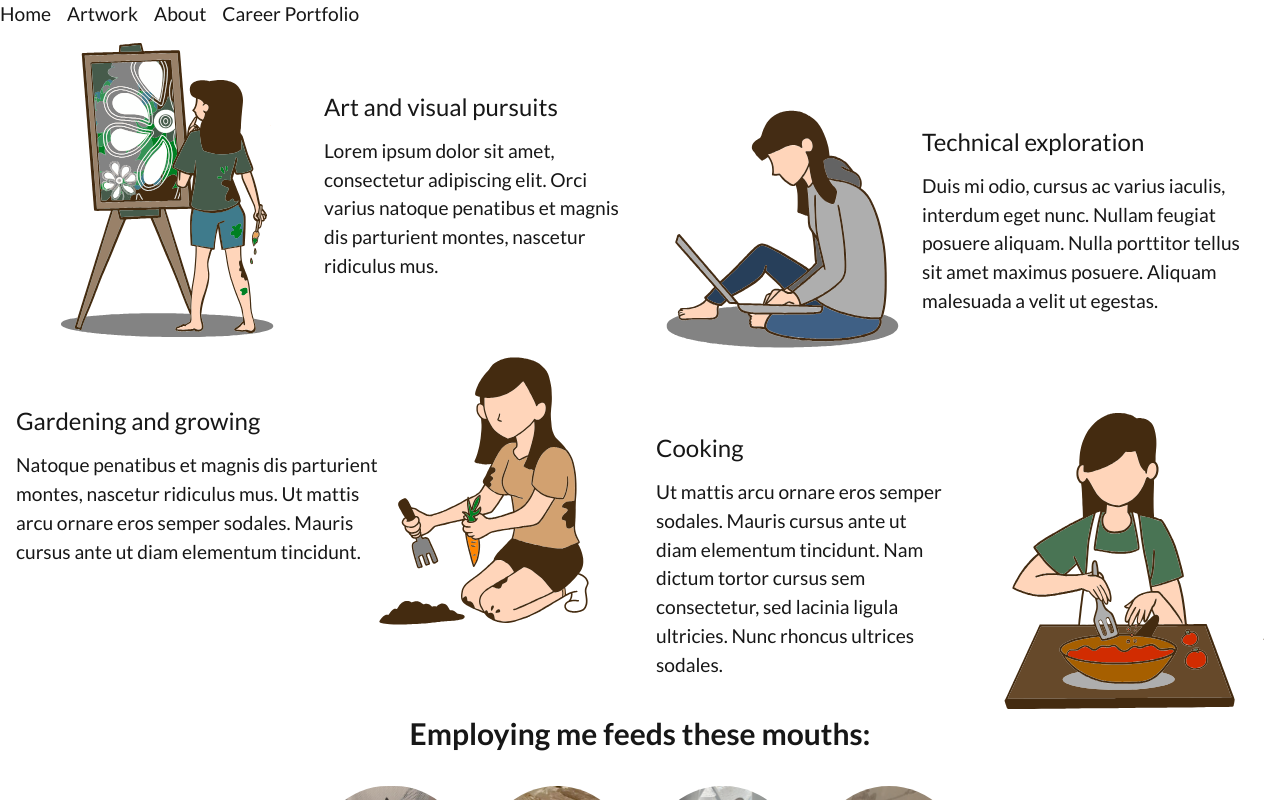
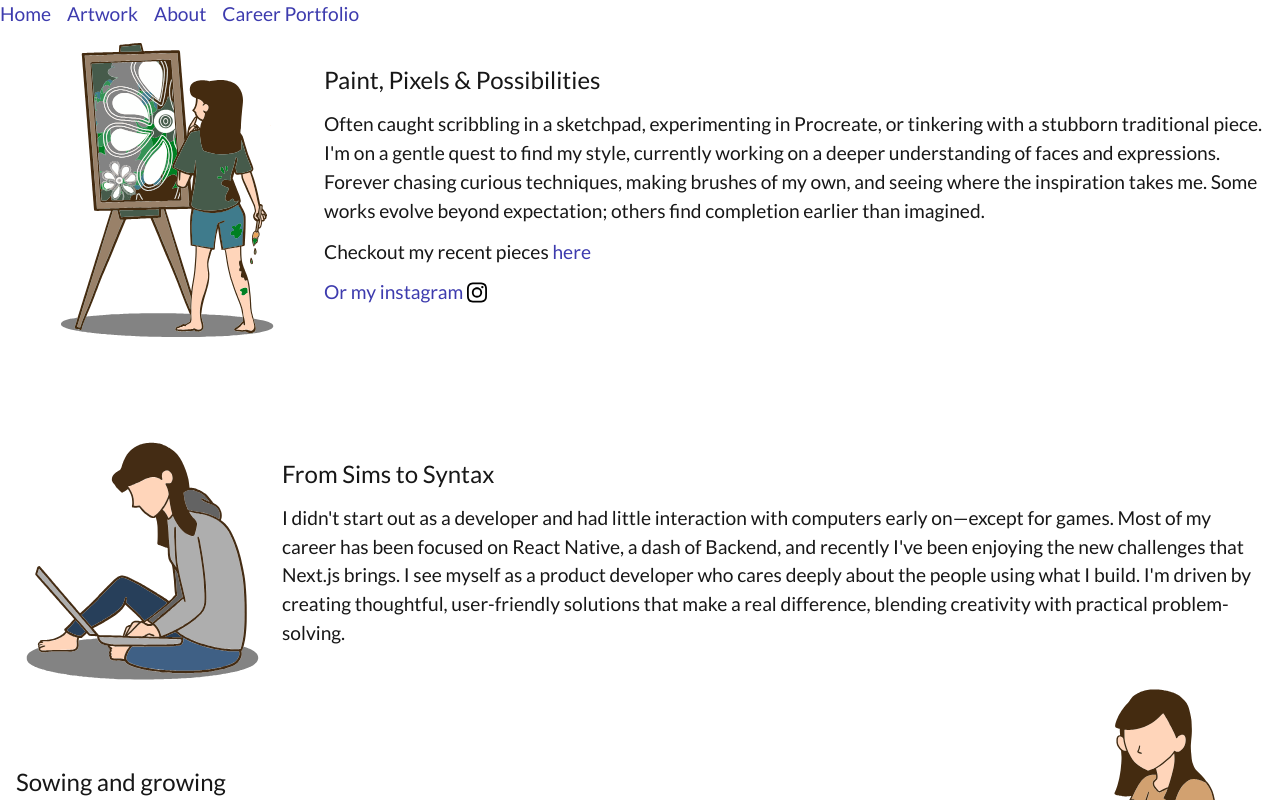
Before and after one commit to ShinyVerse/personal-site-creative, a Next.js app: page /about in a window 1280 px wide. Shown: the top 800 px of the page. Built offline with nearby package versions, Linux system fonts and the light colour scheme.

Commit message:
changes to about and more svgs

```diff
--- a/src/app/about/page.tsx
+++ b/src/app/about/page.tsx
@@ -1,11 +1,12 @@
 import { Metadata } from "next";
+import { tv } from "tailwind-variants";
 import Image from "next/image";
-import { tv } from "tailwind-variants";
+import Link from "next/link";
 
 const aboutPageStyles = tv({
   slots: {
     root: "grid px-2 sm:px-4 max-w-8xl mx-auto",
-    leftSection: "grid gap-8 lg:grid-cols-2 items-start",
+    leftSection: "grid gap-8 lg:grid-cols-1 items-start",
     leftSectionInner: "flex flex-col lg:flex-row gap-2 items-center",
     rightSection:
       "flex flex-col lg:flex-row gap-4 items-center mt-0 lg:mt-[60px]",
@@ -47,49 +48,79 @@ export default function AboutPage() {
             height={300}
           />
           <div>
-            <h3>Art and visual pursuits</h3>
+            <h3>Paint, Pixels & Possibilities</h3>
             <p>
-              Lorem ipsum dolor sit amet, consectetur adipiscing elit. Orci
-              varius natoque penatibus et magnis dis parturient montes, nascetur
-              ridiculus mus.
+              Often caught scribbling in a sketchpad, experimenting in
+              Procreate, or tinkering with a stubborn traditional piece.
+              I&apos;m on a gentle quest to find my style, currently working on
+              a deeper understanding of faces and expressions. Forever chasing
+              curious techniques, making brushes of my own, and seeing where the
+              inspiration takes me. Some works evolve beyond expectation; others
+              find completion earlier than imagined.
             </p>
+            <p>
+              Checkout my recent pieces <Link href="/artwork">here</Link>
+            </p>
+
+            <Link
+              rel="noopener noreferrer nofollow"
+              target="_blank"
+              href="https://www.instagram.com/supershinyverse/"
+              className="flex flex-row flex-nowrap"
+            >
+              Or my instagram
+              <Image
+                className="ml-1"
+                src="/instagram.svg"
+                alt="Instagram icon"
+                width={20}
+                height={20}
+              />
+            </Link>
           </div>
         </div>
 
         <div className={styles.rightSection()}>
-          <div className="lg:order-last">
-            <h3>Technical exploration</h3>
-            <p>
-              Duis mi odio, cursus ac varius iaculis, interdum eget nunc. Nullam
-              feugiat posuere aliquam. Nulla porttitor tellus sit amet maximus
-              posuere. Aliquam malesuada a velit ut egestas.
-            </p>
-          </div>
           <Image
             src="/coding.svg"
             alt="An illustration of a girl coding"
             width={250}
             height={250}
           />
+          <div>
+            <h3>From Sims to Syntax</h3>
+            <p>
+              I didn&apos;t start out as a developer and had little interaction
+              with computers early on—except for games. Most of my career has
+              been focused on React Native, a dash of Backend, and recently
+              I&apos;ve been enjoying the new challenges that Next.js brings. I
+              see myself as a product developer who cares deeply about the
+              people using what I build. I&apos;m driven by creating thoughtful,
+              user-friendly solutions that make a real difference, blending
+              creativity with practical problem-solving.
+            </p>
+          </div>
         </div>
       </section>
 
       <section className={styles.leftSection()}>
         <div className={styles.leftSectionInner()}>
-          <div className="mr-[-60px]">
-            <h3>Gardening and growing</h3>
-            <p>
-              Natoque penatibus et magnis dis parturient montes, nascetur
-              ridiculus mus. Ut mattis arcu ornare eros semper sodales. Mauris
-              cursus ante ut diam elementum tincidunt.
-            </p>
-          </div>
           <Image
             src="/gardening.svg"
             alt="An illustration of a girl gardening"
             width={280}
             height={280}
+            className="lg:order-last"
           />
+          <div className="mr-[-60px]">
+            <h3>Sowing and growing</h3>
+            <p>
+              Tending my garden with care, growing food for the table and
+              flowers for the soul. Organically keeping pests at bay by making
+              use of lure and companion plants. Some of my favorites to grow are
+              potatoes, beans, corn, snapdragons, and sage.
+            </p>
+          </div>
         </div>
 
         <div className={styles.rightSection()}>
@@ -101,12 +132,13 @@ export default function AboutPage() {
             className="lg:order-last"
           />
           <div>
-            <h3>Cooking</h3>
+            <h3>A Butter-Spattered Feeder</h3>
             <p>
-              Ut mattis arcu ornare eros semper sodales. Mauris cursus ante ut
-              diam elementum tincidunt. Nam dictum tortor cursus sem
-              consectetur, sed lacinia ligula ultricies. Nunc rhoncus ultrices
-              sodales.
+              A passionate feeder who explores global cuisines with curiosity
+              and glee. Restaurants spark inspiration, guiding playful
+              recreations and original dishes at home. From hand-pulled noodles
+              to decorated cakes, what lands on the table depends entirely on
+              the weather, what the cupboards hold—and the whim.
             </p>
           </div>
         </div>
--- a/src/app/globals.css
+++ b/src/app/globals.css
@@ -9,6 +9,7 @@
   --muted: #f4f4f4;
   --dark: #0a0a0a;
   --light: #ededed;
+  --link: #3d3bae;
   --grey: #c2c2c2;
   --font-lato: "Lato", sans-serif;
 }
@@ -25,6 +26,7 @@ link: "", */
   --color-dark: var(--dark);
   --color-light: var(--light);
   --color-grey: var(--grey);
+  --color-link: var(--link);
   --font-family-lato: var(--font-lato);
 }
 
@@ -74,8 +76,12 @@ li {
   margin-bottom: 0.75rem;
 }
 
-p {
+p,
+a {
   font-size: 1.2rem;
   font-weight: 200;
   margin-bottom: 0.75rem;
 }
+a {
+  color: var(--link);
+}
--- a/src/app/page.tsx
+++ b/src/app/page.tsx
@@ -1,6 +1,53 @@
-export default async function HomePage() {
+import { z } from "zod";
+
+export const CatSchema = z.object({
+  breed: z.string(),
+  country: z.string(),
+  origin: z.string(),
+  coat: z.string(),
+  pattern: z.string(),
+});
+
+// type CatType = z.infer<typeof CatSchema>;
+
+export const BreedCollectionSchema = z.array(CatSchema);
+
+interface PageProps {
+  searchParams: { page?: string };
+}
+
+export default async function HomePage({ searchParams }: PageProps) {
+  const params = await searchParams;
+  const page = params.page ?? "1";
+
+  const res = await fetch(`https://catfact.ninja/breeds?page=${page}`, {
+    next: { revalidate: 60 },
+  });
+
+  if (!res.ok) {
+    const text = await res.text();
+    throw new Error(`API error: ${res.status} - ${text}`);
+  }
+
+  const data = await res.json();
+
+  // Validate with Zod
+  const cats = BreedCollectionSchema.parse(data.data);
+
+  const currentPage = Number(page);
+
   return (
     <main>
+      {cats.map((kitty) => (
+        <li key={kitty.breed}>
+          {kitty.breed} — {kitty.origin}
+        </li>
+      ))}
+      <nav>
+        {currentPage > 1 && <a href={`?page=${currentPage - 1}`}>Previous</a>}
+        {/* Add Next button conditionally if needed */}
+        <a href={`?page=${currentPage + 1}`}>Next</a>
+      </nav>
       <h1>Welcome to My Personal Site</h1>
       <h2>Todo list</h2>
       <ol className="list-inside list-decimal text-sm/6 text-center sm:text-left font-[family-name:var(--font-geist-mono)]">
```
Also changed, not shown: public/instagram.svg (added), 1 other file (tests, documents, lock files or other folders).
